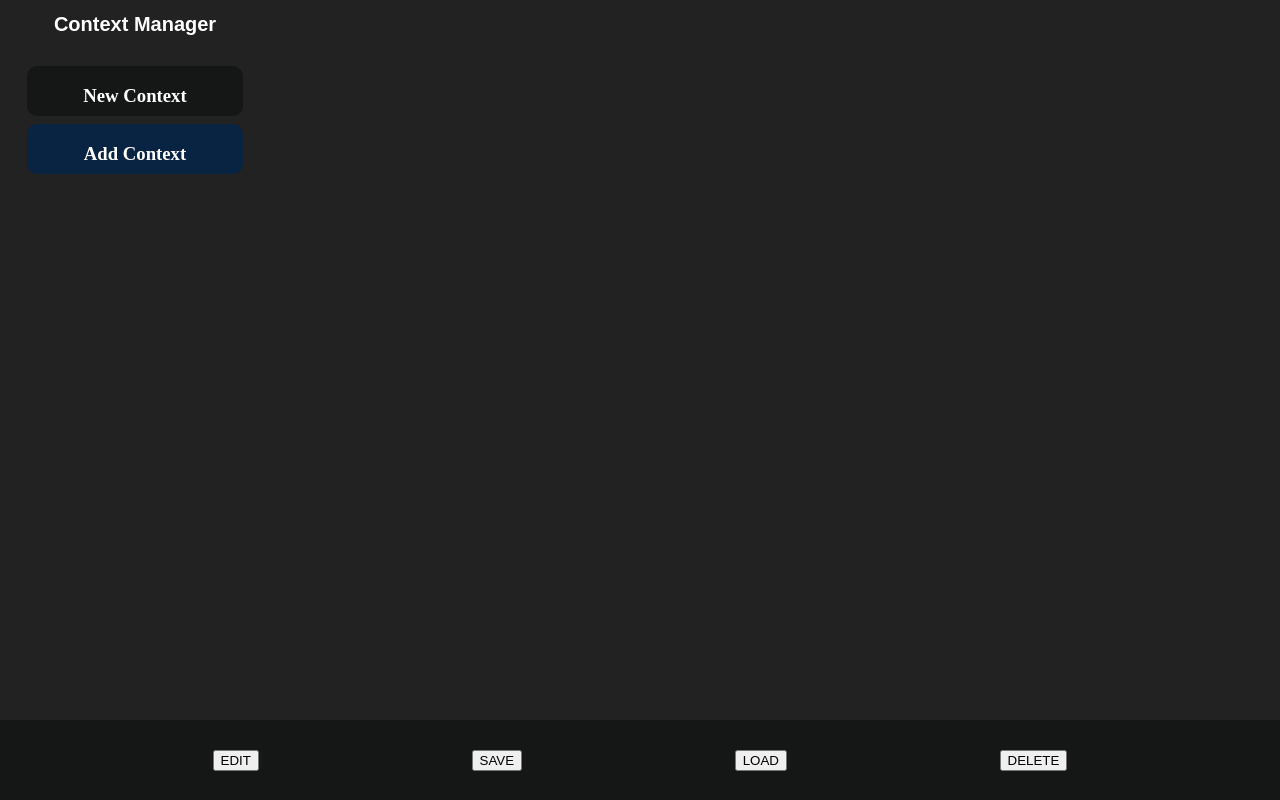
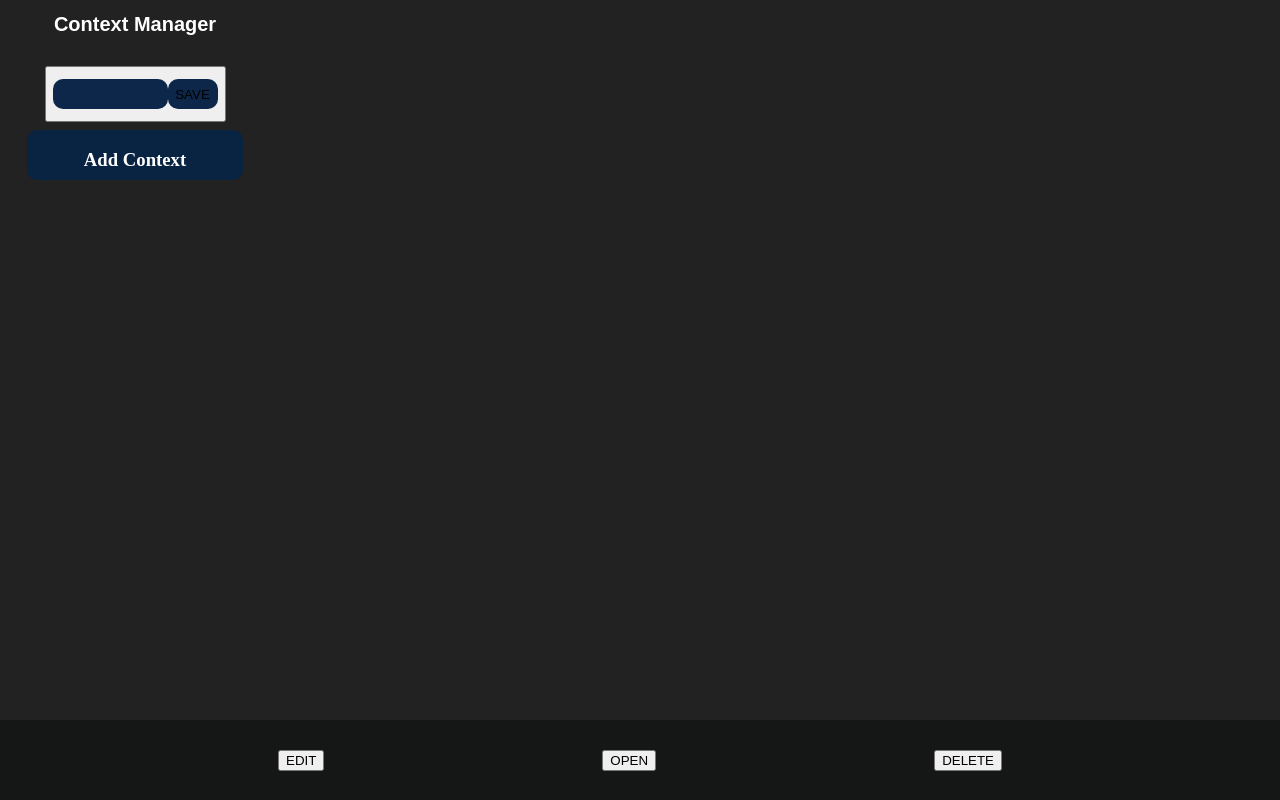
Before and after one commit to DawidSac24/ContentManager, a React (Vite) app: page / in a window 1280 px wide. Both pictures are taken after a click on the button "Add Context". Built offline with nearby package versions, Linux system fonts and the light colour scheme.

Commit message:
debbuging

```diff
--- a/src/client/components/ContextButtons.tsx
+++ b/src/client/components/ContextButtons.tsx
@@ -3,26 +3,18 @@ import "../styles/ContextButtons.css";
 type Props = {
   onEdit: () => void;
   onDelete: () => void;
-  onLoadPages: () => void;
-  onSavePages: () => void;
+  onOpen: () => void;
 };
 
-export default function ContextButtons({
-  onEdit,
-  onDelete,
-  onLoadPages: onLoad,
-  onSavePages: onSave,
-}: Props) {
+export default function ContextButtons({ onEdit, onDelete, onOpen }: Props) {
   return (
     <div className="component-buttons">
       <button className="component-button" onClick={onEdit}>
         EDIT
       </button>
-      <button className="component-button" onClick={onSave}>
-        SAVE
-      </button>
-      <button className="component-button" onClick={onLoad}>
-        LOAD
+
+      <button className="component-button" onClick={onOpen}>
+        OPEN
       </button>
       <button className="component-button" onClick={onDelete}>
         DELETE
--- a/src/client/components/ContextItem.tsx
+++ b/src/client/components/ContextItem.tsx
@@ -11,6 +11,7 @@ type Props = {
   onSelect: () => void;
   onChange: (name: string) => void;
   onSave: () => void;
+  onSavePages: () => void;
 };
 
 export default function ContextItem({
@@ -22,29 +23,16 @@ export default function ContextItem({
   onSelect,
   onChange,
   onSave,
+  onSavePages,
 }: Props) {
+  let buttonClassName: string = "contetext";
+  if (isSelected) if (!isEditing) buttonClassName += " selected-context";
+  if (isOpened) buttonClassName += " opened-context";
+
   return (
     <li>
-      <button
-        onClick={onSelect}
-        // className={
-        //   "context " + isSelected
-        //     ? isEditing
-        //       ? ""
-        //       : "selected-context "
-        //     : "" + isOpened
-        //     ? "opened-context"
-        //     : ""
-        // }
-        className={
-          isSelected
-            ? isEditing
-              ? "context"
-              : "context selected-context"
-            : "context"
-        }
-      >
-        {isEditing && isSelected ? (
+      <button onClick={onSelect} className={buttonClassName}>
+        {(isEditing && isSelected) || isOpened ? (
           <div className="context-edition-container">
             <input
               type="text"
@@ -52,7 +40,10 @@ export default function ContextItem({
               onChange={(e) => onChange(e.target.value)}
               className="context-input"
             />
-            <button className="save-context" onClick={onSave}>
+            <button
+              className="save-context"
+              onClick={isOpened ? onSavePages : onSave}
+            >
               SAVE
             </button>
           </div>
--- a/src/client/components/ContextsList.tsx
+++ b/src/client/components/ContextsList.tsx
@@ -12,14 +12,14 @@ export default function ContextsList() {
     selectedContext,
     isEditing,
     editedName,
+    openContext,
     selectContext,
     addContext,
     updateContext,
     deleteContext,
+    savePages,
     setEditedName,
     setIsEditing,
-    loadPages,
-    savePages,
   } = useContexts();
 
   const handleSave = () => {
@@ -40,6 +40,7 @@ export default function ContextsList() {
             onSelect={() => selectContext(context)}
             onChange={setEditedName}
             onSave={handleSave}
+            onSavePages={() => savePages(context)}
           />
         ))}
         <li>
@@ -55,8 +56,7 @@ export default function ContextsList() {
       <ContextButtons
         onEdit={() => setIsEditing(!isEditing)}
         onDelete={deleteContext}
-        onLoadPages={loadPages}
-        onSavePages={savePages}
+        onOpen={openContext}
       />
     </div>
   );
--- a/src/client/hooks/useContexts.ts
+++ b/src/client/hooks/useContexts.ts
@@ -28,20 +28,57 @@ export function useContexts() {
   }, []);
 
   const selectContext = (context: ContextDTO) => {
-    contextController.selectContext(context);
     setSelectedContext(context);
     setEditedName(context.name); // Set the name for editing
   };
 
-  const openContext = (context: ContextDTO) => {
-    contextController.openContext(context);
-    setOpenedContext(context);
+  const openContext = async () => {
+    if (!selectedContext) {
+      LoggerService.alert("No Context Selected !");
+      return;
+    }
+
+    LoggerService.info(`opening the context: ${selectedContext.name}`);
+
+    try {
+      if (openedContext) {
+        contextController.storeOpenPages(openedContext);
+        LoggerService.info(`Saved pages in Context: ${selectedContext.name}`);
+      } else {
+        const result = confirm(
+          "No opened Context, do you wont to save the current pages in a new TEMP CONTEXT ?"
+        );
+        if (result) {
+          LoggerService.info("User clicked OK");
+
+          // Saving the opened pages in a new Context
+          const tempContext = await contextController.addContext({
+            name: "TEMP CONTEXT",
+          });
+
+          await contextController.storeOpenPages(tempContext);
+        } else {
+          LoggerService.info("User clicked Cancel");
+        }
+
+        // contextController.loadPages(selectedContext);
+      }
+
+      const result = await contextController.getAll();
+      setContexts(result);
+      setOpenedContext(selectedContext);
+    } catch (error) {
+      LoggerService.error(error);
+      throw error;
+    }
   };
 
   const addContext = async (newContext: NewContextDTO) => {
-    await contextController.addContext(newContext);
+    const addedContext = await contextController.addContext(newContext);
     const result = await contextController.getAll();
     setContexts(result);
+    setSelectedContext(addedContext);
+    setIsEditing(true);
   };
 
   const updateContext = async (name: string) => {
@@ -62,23 +99,13 @@ export function useContexts() {
       LoggerService.alert("No Context Selected !");
       return;
     }
-    await contextController.deleteContext();
+    await contextController.deleteContext(selectedContext);
     const result = await contextController.getAll();
     setContexts(result);
     setSelectedContext(null); // Reset selected context
   };
 
-  const loadPages = async () => {
-    if (!selectedContext) {
-      LoggerService.alert("No Context Selected !");
-      return;
-    }
-
-    const openedContext = await contextController.changeContext();
-    contextController.updateContext(openedContext);
-  };
-
-  const savePages = async () => {
+  const savePages = async (context: ContextDTO) => {
     if (!selectedContext) {
       LoggerService.alert("No Context Selected !");
       return;
@@ -96,9 +123,8 @@ export function useContexts() {
     addContext,
     updateContext,
     deleteContext,
+    savePages,
     setEditedName,
     setIsEditing,
-    loadPages,
-    savePages,
   };
 }
--- a/src/client/styles/ContextItem.css
+++ b/src/client/styles/ContextItem.css
@@ -6,7 +6,7 @@
   /* Remove the button propriety */
   all: unset;
 
-  border: 2px solid #333;
+  background-color: red;
 }
 
 .context-edition-container {
--- a/src/local-server/controllers/context.controller.ts
+++ b/src/local-server/controllers/context.controller.ts
@@ -14,8 +14,6 @@ export class ContextController {
   private static instance: ContextController;
   private contextService: ContextService;
   private pagesService: PagesService;
-  public selectedContext: ContextDTO | undefined;
-  public openedContext: ContextDTO | undefined;
 
   private constructor() {
     this.contextService = ContextService.getInstance();
@@ -27,22 +25,6 @@ export class ContextController {
       ContextController.instance = new ContextController();
     }
     return ContextController.instance;
-  }
-
-  public selectContext(context: ContextDTO) {
-    this.selectedContext = context;
-  }
-
-  public isSelected(context: ContextDTO): boolean {
-    return this.selectedContext?.id === context.id;
-  }
-
-  public openContext(context: ContextDTO) {
-    this.openedContext = context;
-  }
-
-  public isOpen(context: ContextDTO): boolean {
-    return this.openedContext?.id === context.id;
   }
 
   /**
@@ -99,7 +81,6 @@ export class ContextController {
       newContext = {
         name: context.name,
         pages: [],
-        isDeleted: false,
       };
     } else if (isContext(context)) {
       newContext = context;
@@ -140,68 +121,23 @@ export class ContextController {
 
   /**
    * Delete the selected context.
+   * @param
    * @returns void
    * @throws Error if no context is selected or if the ID type is invalid.
    * @throws Error if the context cannot be deleted.
    */
-  public async deleteContext(): Promise<void> {
-    return new Promise(async (resolve, reject) => {
-      if (!this.selectedContext) {
-        LoggerService.error("No context selected for deletion");
-        return reject("No context selected for deletion");
-      }
-
-      if (!isIdentifier(this.selectedContext.id)) {
-        LoggerService.error("Invalid ID type");
-        return reject("Invalid ID type");
-      }
-      LoggerService.info(`Delete context: ${this.selectedContext.name}`);
-
-      try {
-        await this.contextService.deleteContext(this.selectedContext.id);
-        LoggerService.info(
-          `Context ${this.selectedContext.name} deleted successfully`
-        );
-
-        this.selectedContext = undefined;
-        return resolve();
-      } catch (error) {
-        LoggerService.error(error);
-        return reject(error);
-      }
-    });
-  }
-
-  /**
-   * Assign pages to the selected context.
-   * @param pages The pages to assign to the context.
-   * @returns A promise that resolves to the updated ContextDTO object.
-   * @throws Error if no context is selected or if the ID type is invalid.
-   * @throws Error if the pages cannot be assigned.
-   */
-  public async assignPagesToContext(pages: PageDTO[]): Promise<ContextDTO> {
-    if (!this.selectedContext) {
-      LoggerService.error("No context selected for assignment");
-      throw new Error("No context selected for assignment");
+  public async deleteContext(context: ContextDTO): Promise<void> {
+    if (!isIdentifier(context.id)) {
+      LoggerService.error("Invalid ID type");
+      throw new Error("Invalid ID type");
     }
-
-    if (!this.selectedContext.id) {
-      LoggerService.error("Invalid ID type of selected context");
-      throw new Error("Invalid ID type of selected context");
-    }
-
-    LoggerService.info(`Assign pages to context: ${this.selectedContext.name}`);
+    LoggerService.info(`Delete context: ${context.name}`);
 
     try {
-      const context = await this.contextService.assignPagesToContext(
-        this.selectedContext.id,
-        pages
-      );
-      LoggerService.info(
-        `Pages assigned to context: ${this.selectedContext.name} successfully`
-      );
-      this.openContext(this.selectedContext);
-      return context;
+      await this.contextService.deleteContext(context.id);
+      LoggerService.info(`Context ${context.name} deleted successfully`);
+
+      return;
     } catch (error) {
       LoggerService.error(error);
       throw error;
@@ -209,33 +145,24 @@ export class ContextController {
   }
 
   /**
-   * Assign all open pages to the context with the given ID.
-   * @param contextId The ID of the context to assign pages to.
-   * @returns A promise that resolves to the updated ContextDTO object.
-   * @throws Error if the context ID is undefined or if the assignment fails.
+   * Saves all the opened pages
+   * @param context The context where the pages will be stored
+   * @returns the edited Context
    */
-  public async assignOpenPagesToContext(): Promise<ContextDTO> {
-    if (!this.selectedContext) {
-      LoggerService.error("No context selected for assignment");
-      throw new Error("No context selected for assignment");
-    }
-
-    if (!this.selectedContext.id) {
-      LoggerService.error("Invalid ID type of selected context");
-      throw new Error("Invalid ID type of selected context");
-    }
-
-    LoggerService.info(`Assign pages to context: ${this.selectedContext.name}`);
+  public async storeOpenPages(context: ContextDTO): Promise<ContextDTO> {
+    LoggerService.info(`Storing all the pages on the context: ${context.name}`);
 
     try {
-      const pages = await this.pagesService.getAllOpenTabs();
+      const openedPages: PageDTO[] = await this.pagesService.closeAllPages();
+      const contextToEdit: ContextDTO = {
+        id: context.id,
+        name: context.name,
+        pages: openedPages,
+      };
+      const editedContext: ContextDTO = await this.updateContext(contextToEdit);
 
-      const context = await this.assignPagesToContext(pages);
-      LoggerService.info(
-        `Pages assigned to context: ${context.name} successfully`
-      );
-      this.openContext(context);
-      return context;
+      LoggerService.info("Pages stored successfully");
+      return editedContext;
     } catch (error) {
       LoggerService.error(error);
       throw error;
@@ -243,24 +170,22 @@ export class ContextController {
   }
 
   /**
-   * Change the context to the one with the given ID.
-   * @param contextId The ID of the context to change to.
-   * @returns A promise that resolves to the updated ContextDTO object.
-   * @throws Error if the context ID is invalid or if the context cannot be changed.
+   * Closes open pages and loads the pages from the context
+   * @param context with the pages we want to load
    */
-  public async changeContext(): Promise<ContextDTO> {
-    if (!this.selectedContext) {
-      throw new Error("No Selected Context !");
+  public async loadPages(context: ContextDTO): Promise<PageDTO[]> {
+    LoggerService.info(
+      `loading all the pages from the context: ${context.name}`
+    );
+
+    if (context.pages.length <= 0) {
+      LoggerService.error("The context must have at least one saved page");
+      throw new Error("The context must have at least one saved page");
     }
-    LoggerService.info(`Open context: ${this.selectedContext.name}`);
 
     try {
-      const closedPages = await this.pagesService.changeContext(
-        this.selectedContext.pages
-      );
-      this.assignPagesToContext(closedPages);
-      this.openContext(this.selectedContext);
-      return this.selectedContext;
+      const closedPages = this.pagesService.changeContext(context.pages);
+      return closedPages;
     } catch (error) {
       LoggerService.error(error);
       throw error;
--- a/src/local-server/models/context.model.ts
+++ b/src/local-server/models/context.model.ts
@@ -4,7 +4,6 @@ export interface Context {
   id?: number;
   name: string;
   pages: Page[];
-  isDeleted: boolean;
 }
 
 export interface NewContext {
@@ -15,7 +14,6 @@ export interface ContextDTO {
   id?: number;
   name: string;
   pages: Page[];
-  isDeleted: boolean;
 }
 
 export interface NewContextDTO {
--- a/src/local-server/services/pages.service.ts
+++ b/src/local-server/services/pages.service.ts
@@ -43,7 +43,7 @@ export class PagesService {
     return pages;
   }
 
-  public async closeAllTabs(): Promise<Page[]> {
+  public async closeAllPages(): Promise<Page[]> {
     LoggerService.info("Closing all tabs...");
 
     // 1. Create a new blank Google tab
@@ -86,7 +86,7 @@ export class PagesService {
     return new Promise(async (resolve, reject) => {
       try {
         // Close all tabs
-        const closedTabs = await this.closeAllTabs();
+        const closedTabs = await this.closeAllPages();
 
         // Open new tabs
         await this.openTabs(newTabs);
```
